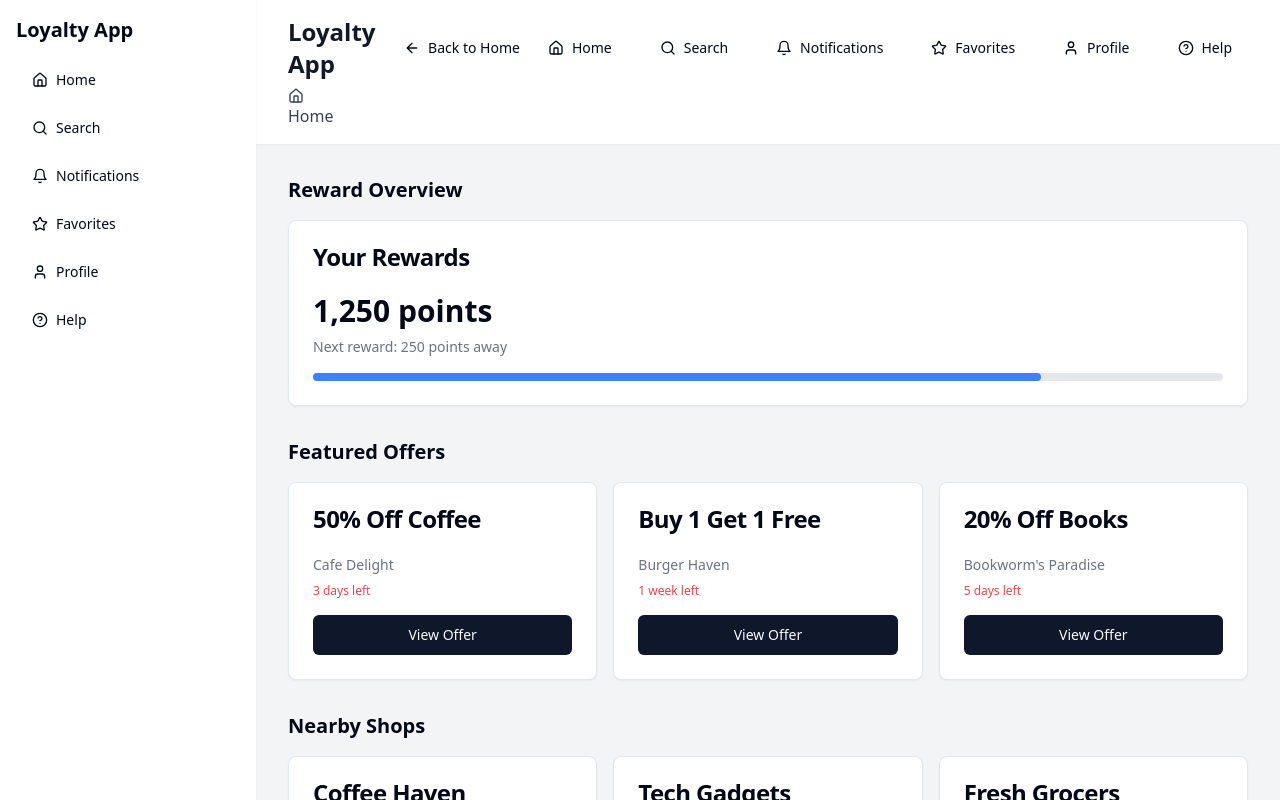
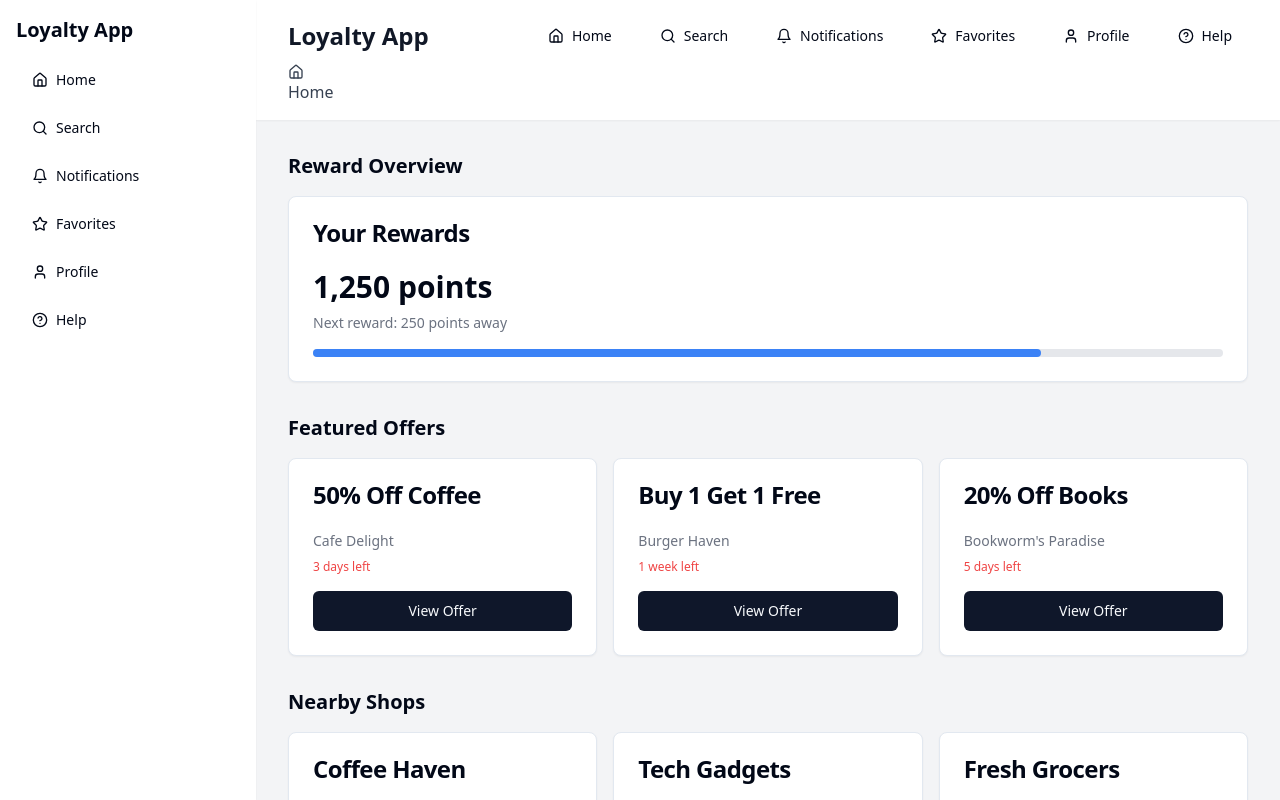
Before and after one commit to dhyabi2/no-empty-home, a React (Vite) app: page / in a window 1280 px wide. Shown: the top 800 px of the page. Built offline with nearby package versions, Linux system fonts and the light colour scheme.

Commit message:
Update project files
Refactor and update various project files for improved organization and functionality.
[skip gpt_engineer]

```diff
--- a/src/components/Header.jsx
+++ b/src/components/Header.jsx
@@ -6,6 +6,7 @@ import { HomeIcon, BellIcon, SearchIcon, StarIcon, UserIcon, HelpCircleIcon, Arr
 const Header = () => {
   const location = useLocation();
   const pathnames = location.pathname.split('/').filter((x) => x);
+  const isHomePage = location.pathname === '/';
 
   return (
     <header className="bg-white shadow-sm">
@@ -15,12 +16,14 @@ const Header = () => {
             <Link to="/" className="text-2xl font-bold text-gray-900 mr-4">
               Loyalty App
             </Link>
+            {!isHomePage && (
               <Link to="/">
                 <Button variant="ghost" size="sm">
                   <ArrowLeft className="h-4 w-4 mr-2" />
                   Back to Home
                 </Button>
               </Link>
+            )}
           </div>
           <nav>
             <ul className="flex space-x-4">
```
Lines whose indentation alone changed are shown as unchanged.
